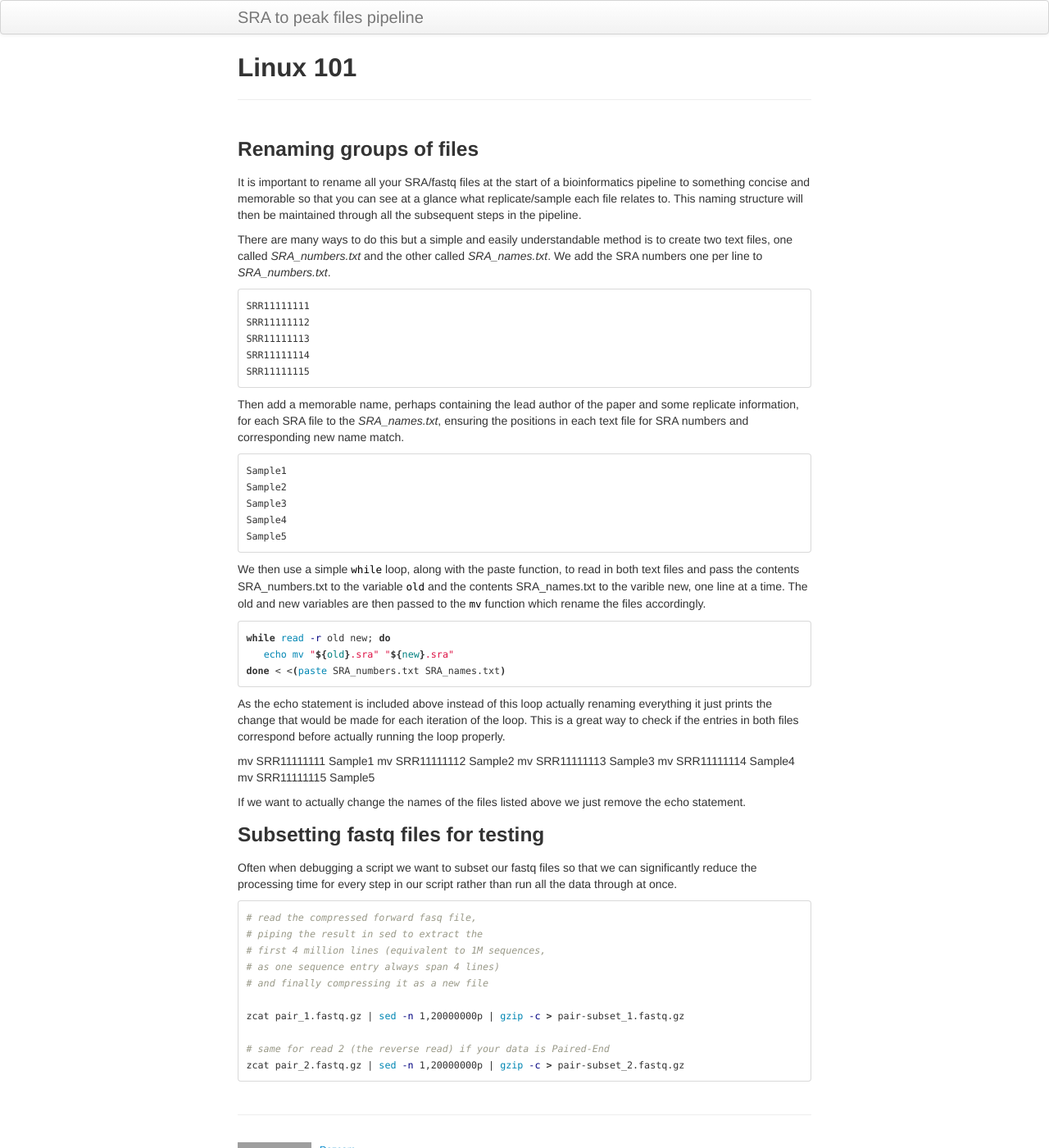
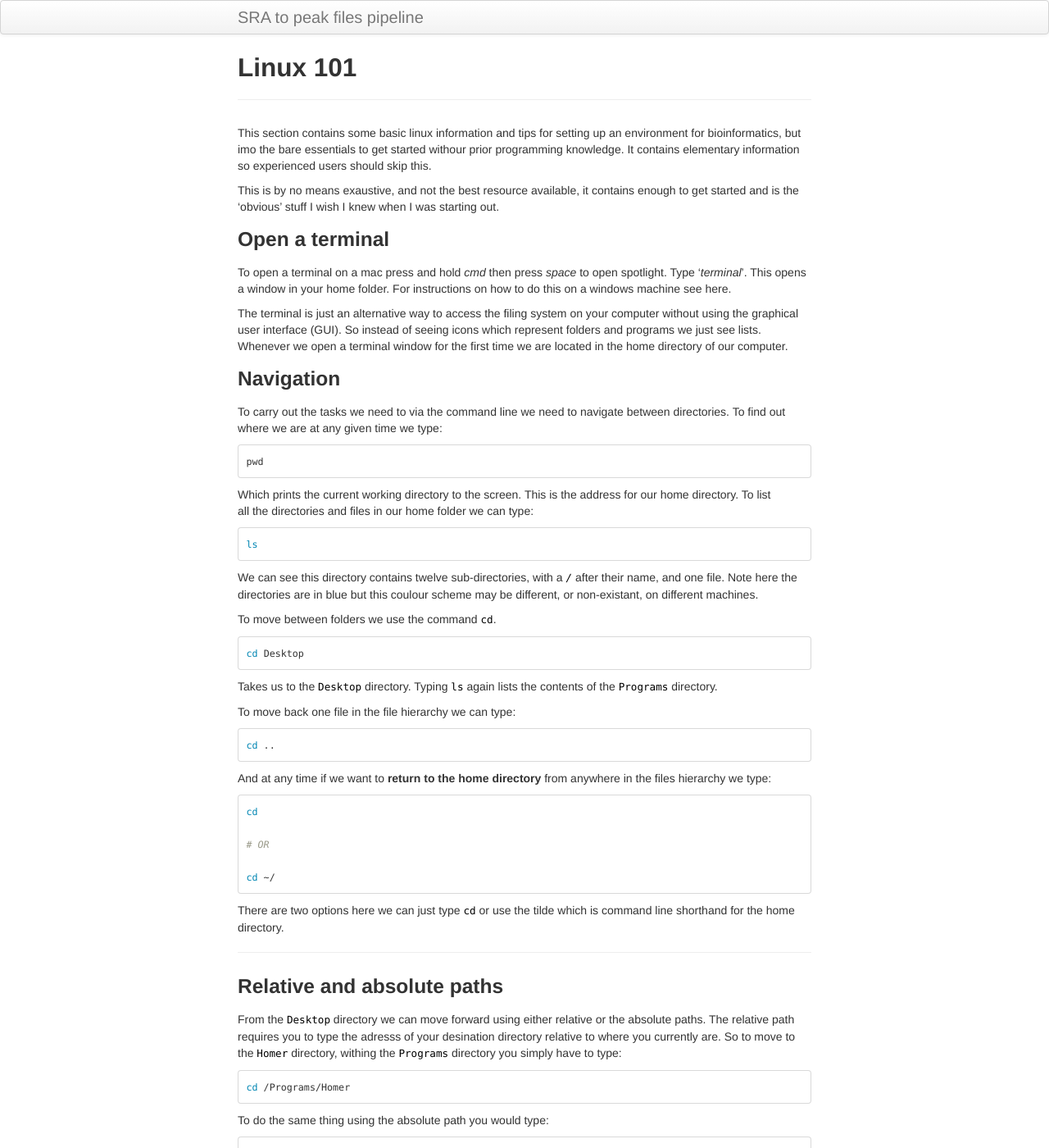
Before and after one commit to Dazcam/Bioinformatics-tutorials, a Jekyll site: the page built from pages/linux101.md, in a window 1280 px wide and 1400 px high. Shown: the whole window at 82% size. Built offline with Jekyll 4.4.1, drawn with Linux system fonts in a browser that asks for light colours; some of the changed text lies outside the part shown; grey boxes are pictures that could not be loaded.

Commit message:
Major edits

```diff
--- a/pages/linux101.md
+++ b/pages/linux101.md
@@ -3,6 +3,121 @@ layout: page
 title: Linux 101
 description: Some useful linux tips for bioinformatics
 ---
+
+This section contains some basic linux information and tips for setting up an environment for bioinformatics,
+but imo the bare essentials to get started withour prior programming knowledge. It contains elementary
+information so experienced users should skip this.
+
+This is by no means exaustive, and not the best resource available, it contains enough to get started and is
+the 'obvious' stuff I wish I knew when I was starting out.
+
+### Open a terminal
+
+To open a terminal on a mac press and hold *cmd* then press *space* to open spotlight. Type '*terminal*'.
+This opens a window in your home folder. For instructions on how to do this on a windows machine see here.
+
+The terminal is just an alternative way to access the filing system on your computer without using the graphical
+user interface (GUI). So instead of seeing icons which represent folders and programs we just see lists.
+Whenever we open a terminal window for the first time we are located in the home directory of our computer.
+
+### Navigation
+
+To carry out the tasks we need to via the command line we need to navigate between directories. To find out
+where we are at any given time we type:
+
+~~~
+pwd
+~~~
+
+Which prints the current working directory to the screen. This is the address for our home directory. To list
+all the directories and files in our home folder we can type:
+
+~~~bash
+ls
+~~~
+
+We can see this directory contains twelve sub-directories, with a *`/`* after their name, and one file. Note
+here the directories are in blue but this coulour scheme may be different, or non-existant, on different machines.
+
+To move between folders we use the command `cd`.
+
+~~~bash
+cd Desktop
+~~~
+
+Takes us to the `Desktop` directory. Typing `ls` again lists the contents of the `Programs` directory.
+
+To move back one file in the file hierarchy we can type:
+
+~~~bash
+cd ..
+~~~
+
+And at any time if we want to **return to the home directory** from anywhere in the files hierarchy we type:
+
+~~~bash
+cd
+
+# OR
+
+cd ~/
+~~~
+
+There are two options here we can just type `cd` or use the tilde which is command line shorthand for the
+home directory.
+
+***
+
+### Relative and absolute paths
+
+From the `Desktop` directory we can move forward using either relative or the absolute paths. The relative
+path requires you to type the adresss of your desination directory relative to where you currently are. So
+to move to the `Homer` directory, withing the `Programs` directory you simply have to type:
+
+~~~bash
+cd /Programs/Homer
+~~~
+
+To do the same thing using the absolute path you would type:
+
+~~~bash
+cd /Users/Darren/Desktop/Programs
+~~~
+
+Both methods are useful in different scenarios.
+
+***
+
+### Autocompletion
+
+A useful tool when using the command line is the autocomplete fuction. Rather than typing out long directory
+addresses all the time we only need to type the first letter of any directoy in the current folder and press
+the `tab` key to auto complete the name of that directory. This function is case senstive.
+
+If you have multiple directories starting with the same letter you need to type enough letters until you can
+uniquely identify the file of interest.
+
+Note that you can autocomplete through multiple directories consecutively if you know the names of the
+directories you intend to move through in adavnce. If you need to see a list of the files in a particular
+directory that start with the same letter, press `tab` twice.
+
+***
+
+### Hidden files
+
+When we type `ls` on the command line we are not presented with a list all the files in the current directory.
+Most working directories contain a series of 'hidden' files that are there to run background processes for
+specific programs. They are not immediatly accessible as, generally, altering these files is not recommended.
+
+We can view these files by adding the `-a` flag to the ls call.
+
+~~~bash
+ls -a
+~~~
+
+Note that there are several files that begin with `.`, these are the hidden files. The most important one for
+our purposes is the file called `.bash_profile`.
+
 
 ### Renaming groups of files
 
```
Also changed, not shown: pages/get_sra_info.md (+3 -3 lines), pages/remove_blacklist_regions.md (+2 -3 lines), pages/useful_links.md (+13 -1 lines), assets/SRAnumber.png (renamed from assets/getSRA_SRAnumber.png), assets/SRArunSelector.png (renamed from assets/getSRA_SRARunSelector.png).
